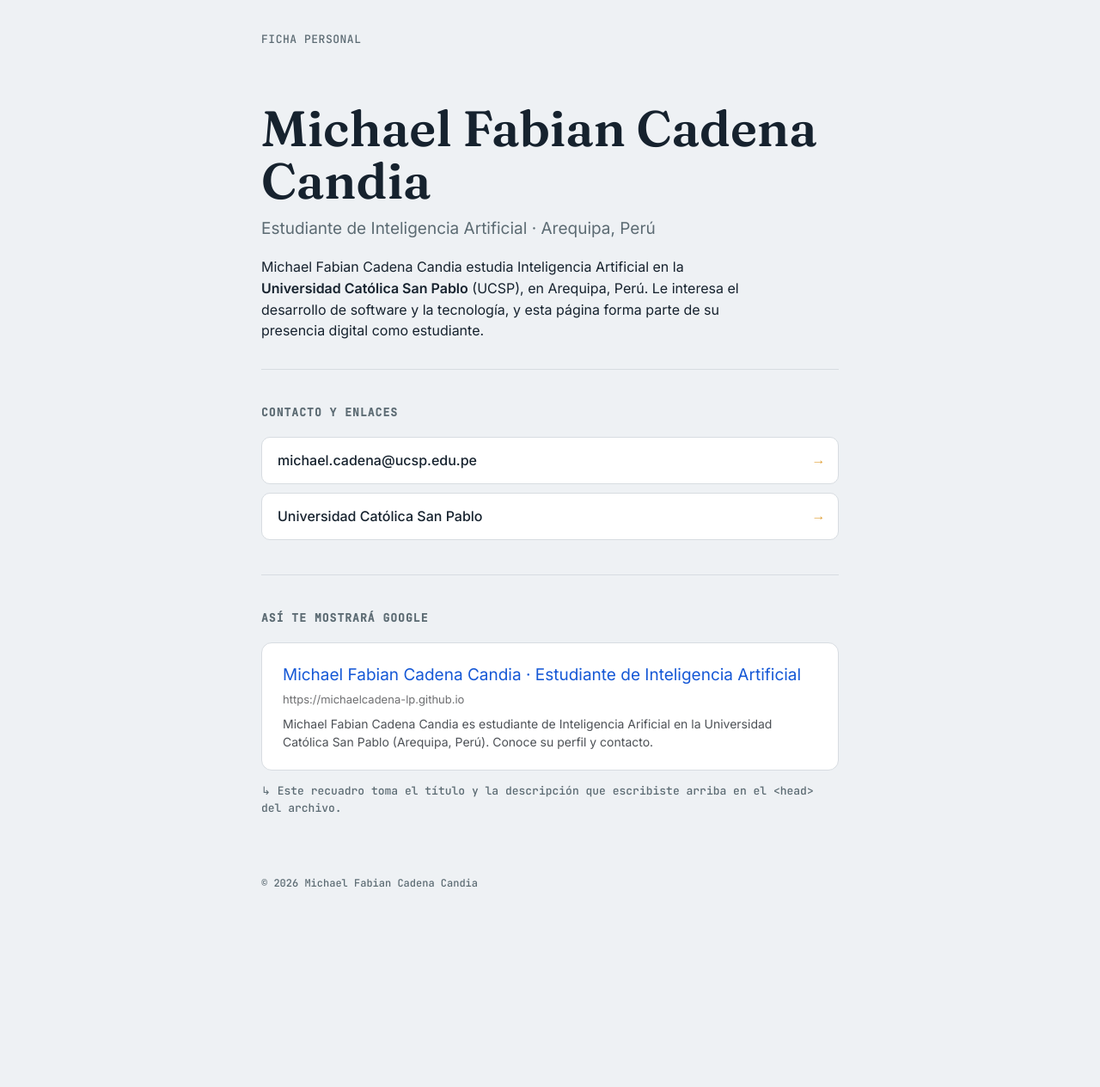
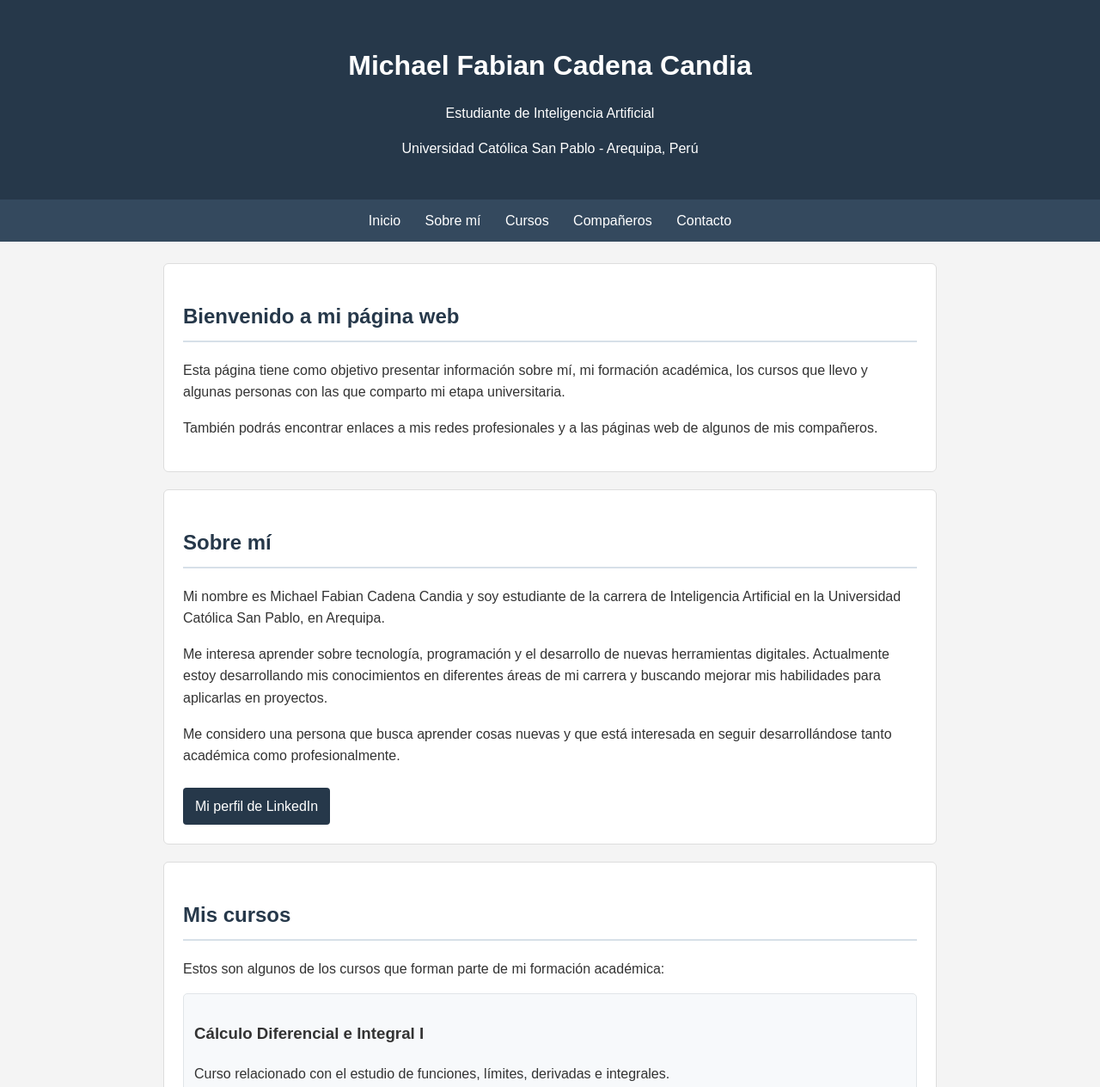
Before and after one commit to michaelcadena-lp/michaelcadena-lp.github.io, a plain HTML site: page index.html in a window 1280 px wide. Shown: the top 1264 px of the page at 86% size. Before the commit the page ends 1085 px from the top, so only its background shows below. Drawn offline with Linux system fonts and the light colour scheme.

Commit message:
Update index.html

```diff
--- a/index.html
+++ b/index.html
@@ -3,188 +3,221 @@
 <head>
     <meta charset="UTF-8">
     <meta name="viewport" content="width=device-width, initial-scale=1.0">
-
-<!-- ======================================================
-  ✏️  EDITA ESTAS 4 LÍNEAS CON TU INFORMACIÓN (lo más importante para el SEO)
-======================================================= -->
-<title>Michael Fabian Cadena Candia · Estudiante de Ciencia de la Computación</title>
-<meta name="description" content="Michael Fabian Cadena Candia es estudiante de Ciencia de la Computación en la Universidad Católica San Pablo (Arequipa, Perú). Conoce su perfil y contacto.">
-<link rel="canonical" href="https://michaelcadena-lp.github.io/">
-<meta name="robots" content="index, follow">
-
-<!-- Open Graph (vista previa al compartir el link) -->
-<meta property="og:type" content="profile">
-<meta property="og:title" content="Michael Fabian Cadena Candia">
-<meta property="og:description" content="Estudiante de Ciencia de la Computación en la Universidad Católica San Pablo, Arequipa, Perú.">
-<meta property="og:url" content="https://michaelcadena-lp.github.io/">
-
-<!-- Datos estructurados para Google (ayuda a que te reconozca como Persona) -->
-<script type="application/ld+json">
-{
-  "@context": "https://schema.org",
-  "@type": "Person",
-  "name": "Michael Fabian Cadena Candia",
-  "jobTitle": "Estudiante de Inteligencia Arificial",
-  "url": "https://michaelcadena-lp.github.io/",
-  "email": "michael.cadena@ucsp.edu.pe",
-  "alumniOf": {
-    "@type": "CollegeOrUniversity",
-    "name": "Universidad Católica San Pablo",
-    "url": "https://ucsp.edu.pe/"
-  },
-  "address": {
-    "@type": "PostalAddress",
-    "addressLocality": "Arequipa",
-    "addressCountry": "PE"
-  }
-}
-</script>
-
-<link rel="preconnect" href="https://fonts.googleapis.com">
-<link rel="preconnect" href="https://fonts.gstatic.com" crossorigin>
-<link href="https://fonts.googleapis.com/css2?family=Fraunces:opsz,wght@9..144,400;9..144,600&family=Inter:wght@400;500;600&family=JetBrains+Mono:wght@500&display=swap" rel="stylesheet">
-
+    <title>Michael Cadena | Mi página web</title>
     <style>
-  :root{
-    --paper:#EEF1F4;
-    --card:#FFFFFF;
-    --ink:#16222E;
-    --muted:#5C6B73;
-    --accent:#E2A33D;
-    --line:#D7DCE1;
-  }
-  *{box-sizing:border-box; margin:0; padding:0;}
-  body{
-    background:var(--paper);
-    color:var(--ink);
-    font-family:'Inter',sans-serif;
-    line-height:1.55;
-    -webkit-font-smoothing:antialiased;
-  }
-  a{color:inherit; text-decoration:none;}
-  a:focus-visible, button:focus-visible{outline:3px solid var(--accent); outline-offset:3px;}
-
-  .wrap{max-width:720px; margin:0 auto; padding:0 24px;}
-
-  header.top{padding:32px 0 0;}
-  .mono-tag{
-    font-family:'JetBrains Mono',monospace;
-    font-size:13px;
-    letter-spacing:.04em;
-    color:var(--muted);
-    text-transform:uppercase;
+        body {
+            font-family: Arial, sans-serif;
+            margin: 0;
+            background-color: #f4f4f4;
+            color: #333;
+            line-height: 1.6;
         }
 
-  .hero{padding:48px 0 32px; border-bottom:1px solid var(--line);}
-  h1{
-    font-family:'Fraunces',serif;
-    font-weight:600;
-    font-size:clamp(38px,7vw,58px);
-    line-height:1.05;
-    margin:14px 0 10px;
-  }
-  .role{font-size:19px; color:var(--muted); margin-bottom:18px;}
-  .bio{font-size:16px; max-width:560px; color:var(--ink);}
-  .bio strong{color:var(--ink);}
-
-  section{padding:40px 0; border-bottom:1px solid var(--line);}
-  section:last-of-type{border-bottom:none;}
-  h2{
-    font-family:'JetBrains Mono',monospace;
-    font-size:13px;
-    letter-spacing:.08em;
-    text-transform:uppercase;
-    color:var(--muted);
-    margin-bottom:18px;
+        header {
+            background-color: #26384a;
+            color: white;
+            text-align: center;
+            padding: 30px 15px;
         }
 
-  .links{display:grid; gap:10px;}
-  .link-card{
-    display:flex; justify-content:space-between; align-items:center;
-    background:var(--card);
-    border:1px solid var(--line);
-    border-radius:10px;
-    padding:14px 18px;
-    transition:transform .15s ease, border-color .15s ease;
-  }
-  .link-card:hover{transform:translateX(4px); border-color:var(--accent);}
-  .link-card .label{font-weight:500;}
-  .link-card .arrow{color:var(--accent); font-family:'JetBrains Mono',monospace;}
-
-  /* --- Elemento distintivo: simulación real de cómo te verá Google --- */
-  .serp{
-    background:var(--card);
-    border:1px solid var(--line);
-    border-radius:12px;
-    padding:22px 24px;
-  }
-  .serp-title{color:#1558D6; font-size:19px; margin-bottom:3px;}
-  .serp-url{color:#202124; font-size:13px; opacity:.65; margin-bottom:8px;}
-  .serp-desc{color:#4D5156; font-size:14px; line-height:1.5;}
-  .serp-caption{
-    margin-top:14px; font-size:13px; color:var(--muted);
-    font-family:'JetBrains Mono',monospace;
+        header h1 {
+            margin-bottom: 5px;
         }
 
-  footer{padding:28px 0 48px; font-family:'JetBrains Mono',monospace; font-size:12px; color:var(--muted);}
+        nav {
+            background-color: #34495e;
+            text-align: center;
+            padding: 12px;
+        }
 
-  @media (prefers-reduced-motion: reduce){
-    .link-card{transition:none;}
+        nav a {
+            color: white;
+            text-decoration: none;
+            margin: 0 12px;
+            display: inline-block;
+        }
+
+        nav a:hover {
+            text-decoration: underline;
+        }
+
+        main {
+            max-width: 900px;
+            margin: 25px auto;
+            padding: 0 15px;
+        }
+
+        section {
+            background-color: white;
+            margin-bottom: 20px;
+            padding: 22px;
+            border-radius: 6px;
+            border: 1px solid #ddd;
+        }
+
+        h2 {
+            color: #26384a;
+            border-bottom: 2px solid #d7e0e8;
+            padding-bottom: 8px;
+        }
+
+        .curso, .persona {
+            background-color: #f7f9fb;
+            border: 1px solid #e1e5e8;
+            padding: 12px;
+            margin: 12px 0;
+            border-radius: 5px;
+        }
+
+        a {
+            color: #1769aa;
+        }
+
+        .boton {
+            display: inline-block;
+            background-color: #26384a;
+            color: white;
+            padding: 9px 14px;
+            text-decoration: none;
+            border-radius: 4px;
+            margin-top: 8px;
+        }
+
+        .boton:hover {
+            background-color: #405b75;
+        }
+
+        footer {
+            background-color: #26384a;
+            color: white;
+            text-align: center;
+            padding: 18px;
+            margin-top: 30px;
+        }
+
+        @media (max-width: 600px) {
+            nav a {
+                margin: 5px 8px;
+            }
+
+            section {
+                padding: 16px;
+            }
         }
     </style>
 </head>
 <body>
 
-<div class="wrap">
-
-  <header class="top">
-    <span class="mono-tag">Ficha personal</span>
+    <header>
+        <h1>Michael Fabian Cadena Candia</h1>
+        <p>Estudiante de Inteligencia Artificial</p>
+        <p>Universidad Católica San Pablo - Arequipa, Perú</p>
     </header>
 
-  <section class="hero">
-    <!-- ✏️ Tu nombre debe ir EXACTO como lo buscas en Google -->
-    <h1>Michael Fabian Cadena Candia</h1>
-    <p class="role">Estudiante de Inteligencia Artificial · Arequipa, Perú</p>
-    <p class="bio">
-      Michael Fabian Cadena Candia estudia Inteligencia Artificial en la
-      <strong>Universidad Católica San Pablo</strong> (UCSP), en Arequipa, Perú.
-      Le interesa el desarrollo de software y la tecnología, y esta página
-      forma parte de su presencia digital como estudiante.
+    <nav>
+        <a href="#inicio">Inicio</a>
+        <a href="#sobre-mi">Sobre mí</a>
+        <a href="#cursos">Cursos</a>
+        <a href="#companeros">Compañeros</a>
+        <a href="#contacto">Contacto</a>
+    </nav>
+
+    <main>
+        <section id="inicio">
+            <h2>Bienvenido a mi página web</h2>
+            <p>
+                Esta página tiene como objetivo presentar información sobre mí,
+                mi formación académica, los cursos que llevo y algunas personas
+                con las que comparto mi etapa universitaria.
+            </p>
+            <p>
+                También podrás encontrar enlaces a mis redes profesionales y
+                a las páginas web de algunos de mis compañeros.
             </p>
         </section>
 
-  <section>
-    <h2>Contacto y enlaces</h2>
-    <div class="links">
-      <a class="link-card" href="mailto:michael.cadena@ucsp.edu.pe">
-        <span class="label">michael.cadena@ucsp.edu.pe</span><span class="arrow">→</span>
+        <section id="sobre-mi">
+            <h2>Sobre mí</h2>
+            <p>
+                Mi nombre es Michael Fabian Cadena Candia y soy estudiante de
+                la carrera de Inteligencia Artificial en la Universidad Católica
+                San Pablo, en Arequipa.
+            </p>
+            <p>
+                Me interesa aprender sobre tecnología, programación y el desarrollo
+                de nuevas herramientas digitales. Actualmente estoy desarrollando
+                mis conocimientos en diferentes áreas de mi carrera y buscando
+                mejorar mis habilidades para aplicarlas en proyectos.
+            </p>
+            <p>
+                Me considero una persona que busca aprender cosas nuevas y que
+                está interesada en seguir desarrollándose tanto académica como
+                profesionalmente.
+            </p>
+            <a class="boton" href="https://www.linkedin.com/in/michael-fabian-cadena-candia-099b07416/" target="_blank" rel="noopener noreferrer">
+                Mi perfil de LinkedIn
             </a>
-      <a class="link-card" href="https://ucsp.edu.pe/" target="_blank" rel="noopener">
-        <span class="label">Universidad Católica San Pablo</span><span class="arrow">→</span>
-      </a>
-      <!-- ✏️ Cuando tengas LinkedIn, GitHub o Instagram, copia un bloque <a class="link-card"> como los de arriba y agrega tu link -->
+        </section>
+
+        <section id="cursos">
+            <h2>Mis cursos</h2>
+            <p>Estos son algunos de los cursos que forman parte de mi formación académica:</p>
+
+            <div class="curso">
+                <h3>Cálculo Diferencial e Integral I</h3>
+                <p>Curso relacionado con el estudio de funciones, límites, derivadas e integrales.</p>
+                <p>Profesora: Peña Casa Matilde</p>
+                <p>LinkedIn: <a href="https://www.linkedin.com/in/matilde-pe%C3%B1a-casa-45ba2933/" target="_blank" rel="noopener noreferrer">Ver perfil</a></p>
+            </div>
+
+            <div class="curso">
+                <h3>Gnoseología y Tecnociencia</h3>
+                <p>Curso que aborda temas relacionados con el conocimiento, la ciencia y la tecnología.</p>
+                <p>Profesora: Loayza Cruz Kristel Gisselle</p>
+                <p>LinkedIn: <a href="https://www.linkedin.com/in/kristel-gisselle-loayza-cruz-abb3b039b/" target="_blank" rel="noopener noreferrer">Ver perfil</a></p>
+            </div>
+
+            <div class="curso">
+                <h3>Introducción a la Computación</h3>
+                <p>Curso introductorio a los conceptos fundamentales de la computación.</p>
+                <p>Profesor: Ernesto Cuadros Vargas</p>
+                <p>LinkedIn: <a href="https://www.linkedin.com/in/ecuadrosv/" target="_blank" rel="noopener noreferrer">Ver perfil</a></p>
             </div>
         </section>
 
-  <section>
-    <h2>Así te mostrará Google</h2>
-    <div class="serp">
-      <div class="serp-title">Michael Fabian Cadena Candia · Estudiante de Inteligencia Artificial</div>
-      <div class="serp-url">https://michaelcadena-lp.github.io</div>
-      <div class="serp-desc">Michael Fabian Cadena Candia es estudiante de Inteligencia Arificial en la Universidad Católica San Pablo (Arequipa, Perú). Conoce su perfil y contacto.</div>
+        <section id="companeros">
+            <h2>Páginas web de mis compañeros</h2>
+            <p>A continuación, comparto los enlaces a las páginas web de algunos compañeros de la carrera.</p>
+
+            <div class="persona">
+                <h3>Edgar Sebastian Calle Torres</h3>
+                <p><a href="https://polarberto.github.io/EDGAR-SEBASTIAN-CALLE-TORRES/" target="_blank" rel="noopener noreferrer">Visitar su página web</a></p>
             </div>
-    <p class="serp-caption">↳ Este recuadro toma el título y la descripción que escribiste arriba en el &lt;head&gt; del archivo.</p>
+
+            <div class="persona">
+                <h3>Franco Carlooss</h3>
+                <p><a href="https://francocarlooss.github.io/francocarlooss.github.io./" target="_blank" rel="noopener noreferrer">Visitar su página web</a></p>
+            </div>
+
+            <div class="persona">
+                <h3>Omar Palomino</h3>
+                <p><a href="https://omarpalomino-max.github.io/mi-primera-pagina-web/" target="_blank" rel="noopener noreferrer">Visitar su página web</a></p>
+            </div>
         </section>
 
+        <section id="contacto">
+            <h2>Contacto</h2>
+            <p>Si deseas conocer más sobre mí, puedes visitar mi perfil profesional:</p>
+            <p>LinkedIn: <a href="https://www.linkedin.com/in/michael-fabian-cadena-candia-099b07416/" target="_blank" rel="noopener noreferrer">Michael Fabian Cadena Candia</a></p>
+            <p>Correo: <a href="mailto:michael.cadena@ucsp.edu.pe">michael.cadena@ucsp.edu.pe</a></p>
+            <p>Mi página web: <a href="https://michaelcadena-lp.github.io/">michaelcadena-lp.github.io</a></p>
+        </section>
+    </main>
+
     <footer>
-    © <span id="year"></span> Michael Fabian Cadena Candia
+        <p>© 2026 Michael Fabian Cadena Candia</p>
+        <p>Universidad Católica San Pablo - Arequipa, Perú</p>
     </footer>
-
-</div>
-
-<script>
-  document.getElementById('year').textContent = new Date().getFullYear();
-</script>
 
 </body>
 </html>
```
Lines whose indentation alone changed are shown as unchanged.
